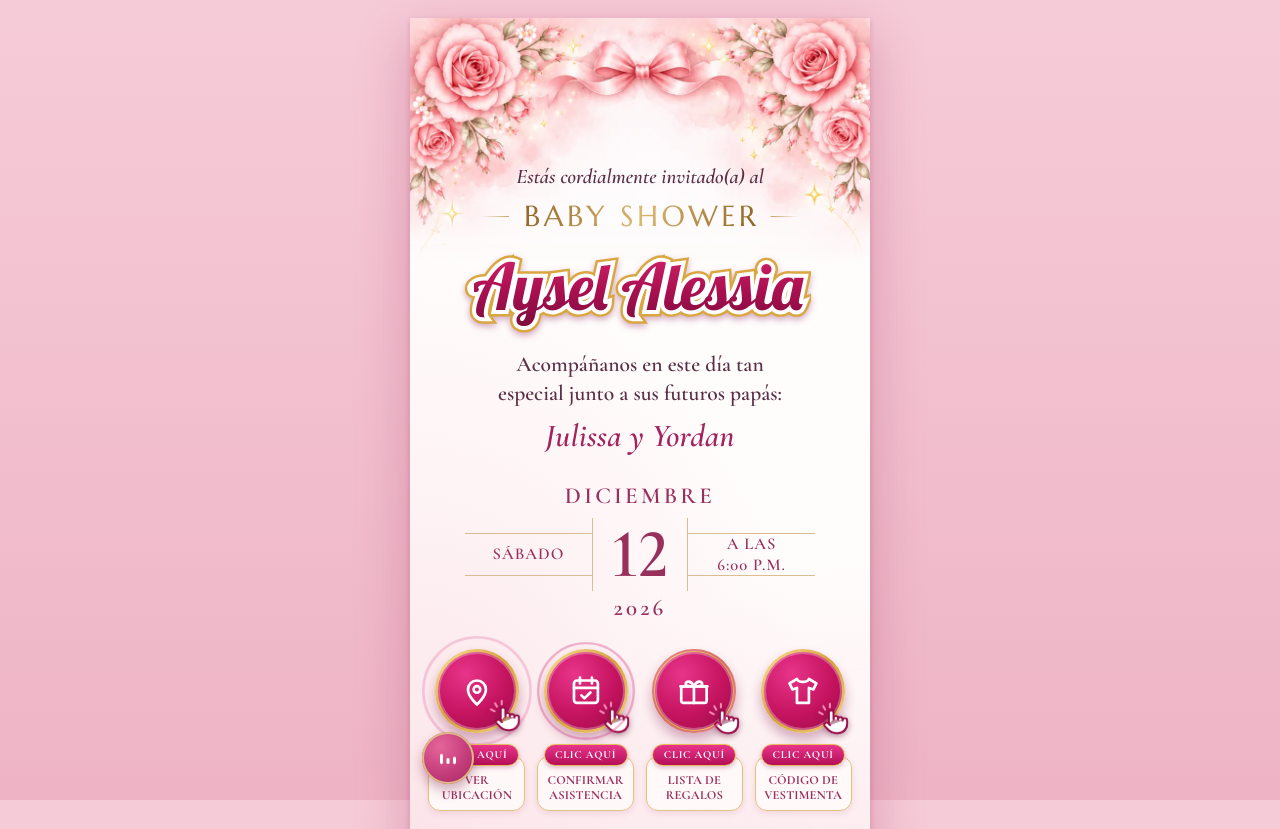
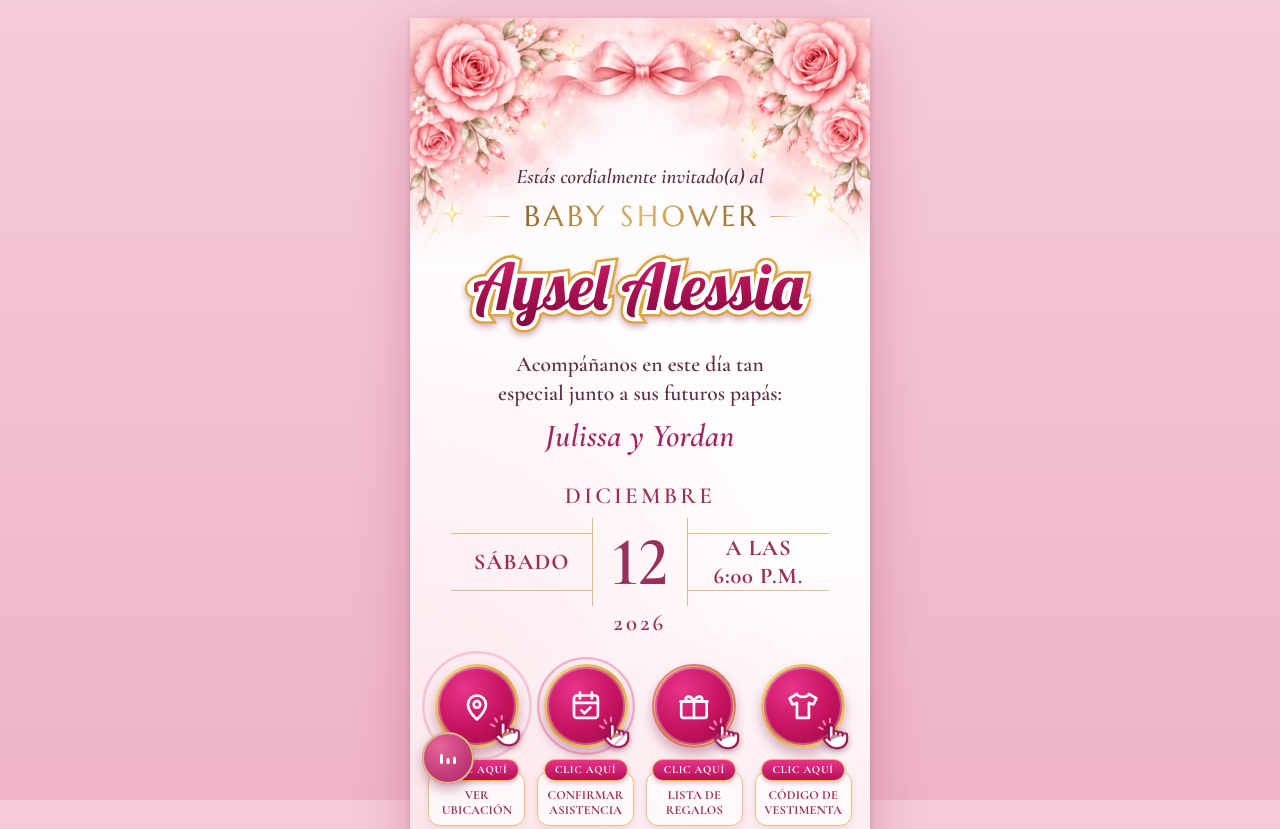
Before and after one commit to henoch2003/invitacion-beby-shower, a website: page public/index.html in a window 1280 px wide. Shown: the top 829 px of the page. Drawn offline with nearby package versions, Linux system fonts and the light colour scheme; no server answers.

Commit message:
Add files via upload

```diff
--- a/public/index.html
+++ b/public/index.html
@@ -107,8 +107,8 @@ a:focus-visible, button:focus-visible, input:focus-visible, textarea:focus-visib
 /* ---------- Fecha ---------- */
 .date { width: 100%; margin-top: 5cqw; display: flex; flex-direction: column; align-items: center; }
 .date .month, .date .year { font-weight: 600; letter-spacing: .14em; font-size: clamp(1.1rem, 5cqw, 1.45rem); color: var(--berry); text-transform: uppercase; }
-.date .row { display: grid; grid-template-columns: minmax(0, 1fr) auto minmax(0, 1fr); align-items: stretch; width: 100%; max-width: 76cqw; margin-top: 1cqw; }
-.date .side { display: flex; align-items: center; justify-content: center; margin-block: 3.2cqw; border-block: 1px solid var(--line); font-weight: 600; font-size: clamp(.8rem, 3.6cqw, 1.05rem); letter-spacing: .06em; line-height: 1.25; text-align: center; color: var(--berry); }
+.date .row { display: grid; grid-template-columns: minmax(0, 1fr) auto minmax(0, 1fr); align-items: stretch; width: 100%; max-width: 88cqw; margin-top: 1cqw; }
+.date .side { display: flex; align-items: center; justify-content: center; margin-block: 3.2cqw; border-block: 1px solid var(--line); font-weight: 700; font-size: clamp(1.05rem, 4.9cqw, 1.45rem); letter-spacing: .04em; line-height: 1.25; text-align: center; color: var(--berry); }
 .date .mid { padding-inline: 4cqw; border-inline: 1px solid var(--line); display: flex; align-items: center; justify-content: center; font-weight: 600; font-size: clamp(3.4rem, 15cqw, 4.5rem); line-height: 1.05; color: var(--berry); font-variant-numeric: lining-nums; }
 
 /* ---------- Íconos de acción ---------- */
```
